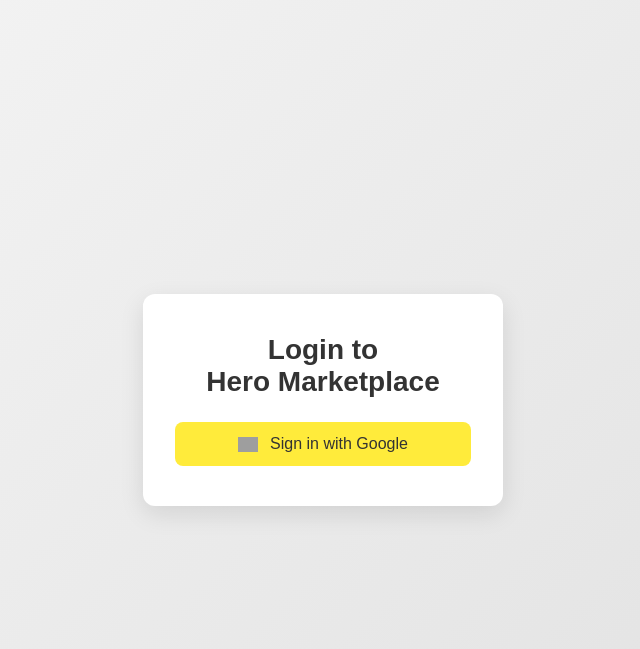
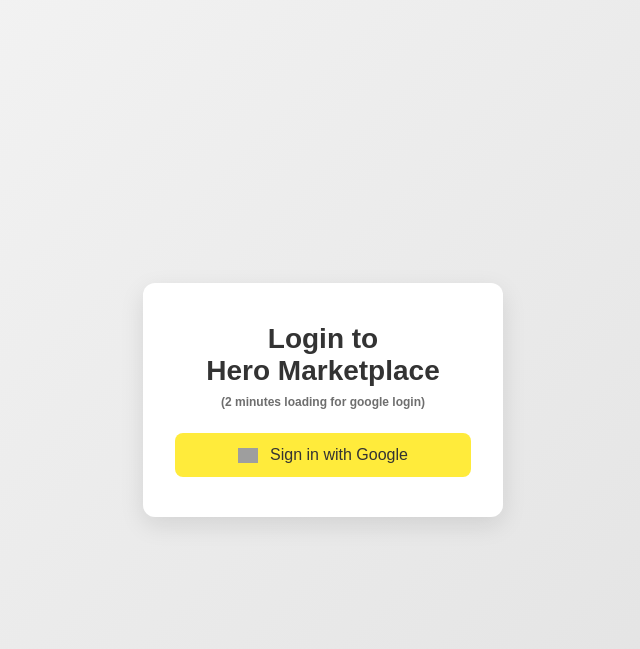
Before and after one commit to terrence224/Hero-Marketplace, a Flask app: page /login in a window 1280 px wide. Shown: the top 649 px of the page, without its empty margins (317-957 px from the left). Run offline with Flask 3, Linux system fonts and the light colour scheme; grey boxes are pictures that could not be loaded.

Commit message:
added h2 at login

```diff
--- a/templates/login.html
+++ b/templates/login.html
@@ -32,11 +32,16 @@
     }
     .login-container h1 {
       font-size: 1.75rem;
-      margin-bottom: 1.5rem;
+      margin-bottom: 0.5rem;
       color: #333;
     }
 
-    /* Google Sign-In button (now yellow) */
+    .login-container h2{
+      font-size: 0.75rem;
+      margin-bottom: 1.5rem;
+      color: #6e6e6e;
+    }
+
     .google-btn {
       display: inline-flex;
       align-items: center;
@@ -68,6 +73,7 @@
 <body>
   <div class="login-container">
     <h1>Login to<br>Hero Marketplace</h1>
+    <h2>(2 minutes loading for google login)</h2>
     <button class="google-btn" onclick="window.location='{{ url_for('login_with_google') }}'">
       <span class="google-icon" aria-hidden="true"></span>
       <span>Sign in with Google</span>
```
